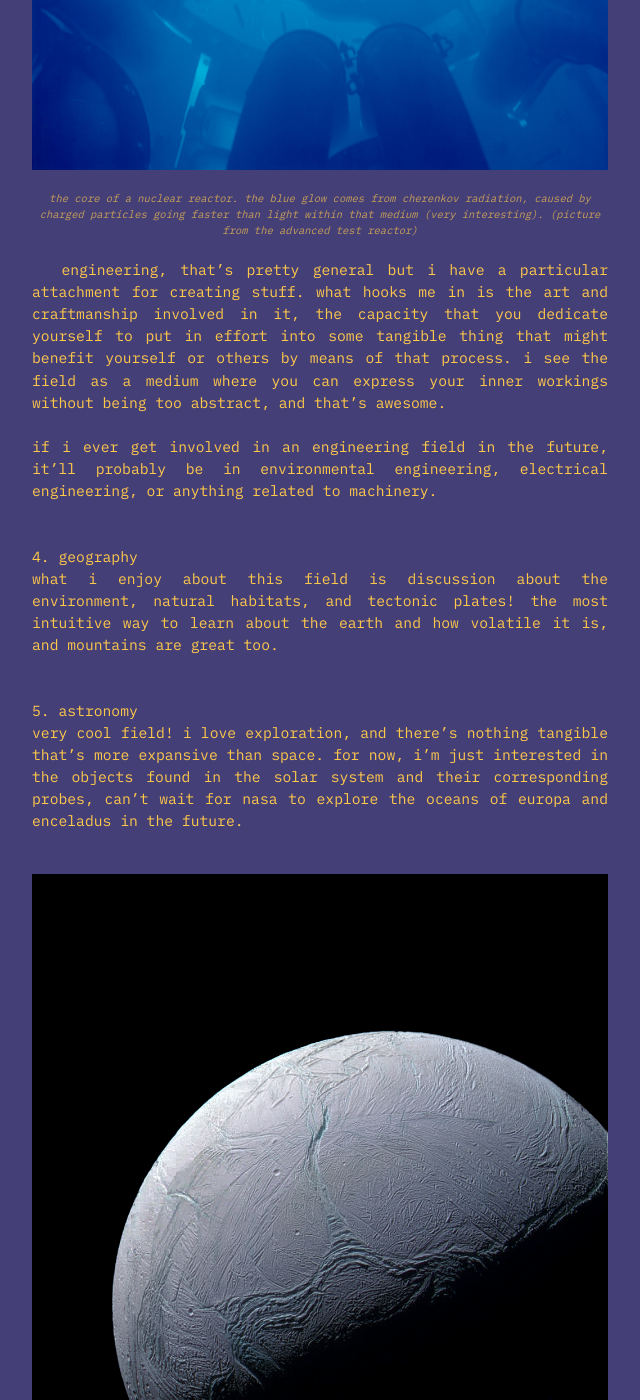
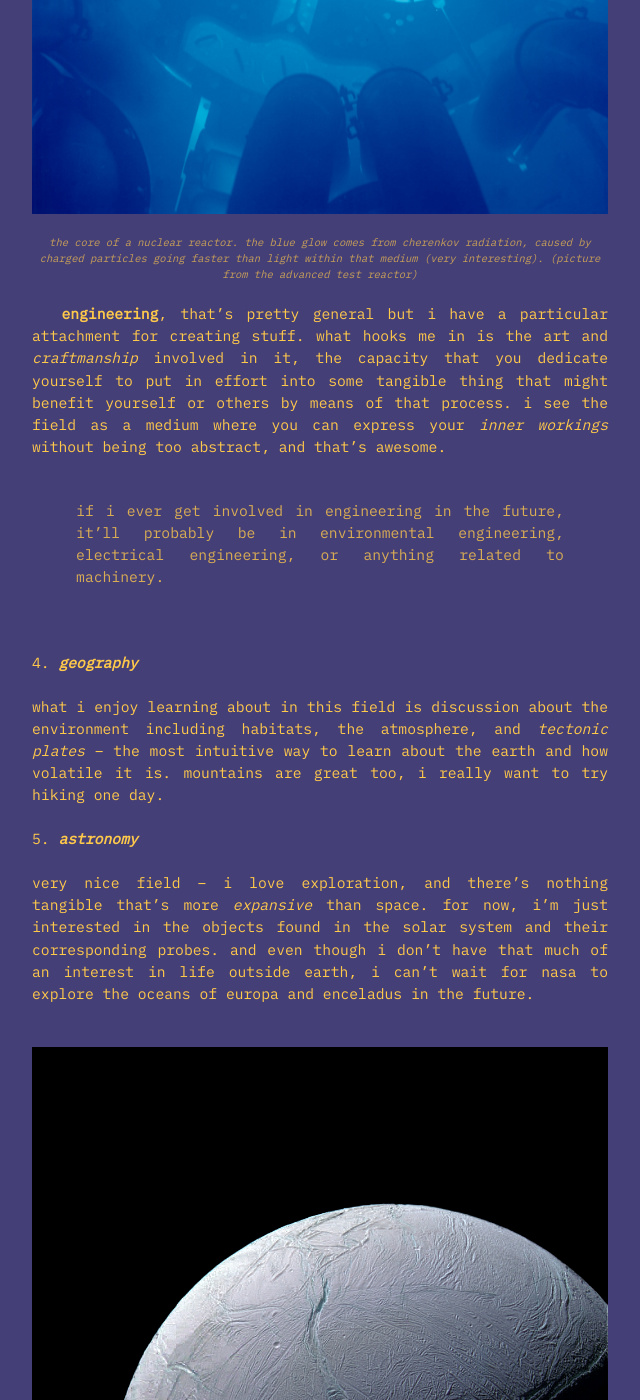
Before and after one commit to arzabz/arzabz.github.io, a Jekyll site: the page built from _posts/2024-04-28-experiences-with-the-sciences.md, in a window 1280 px wide and 1400 px high, scrolled down 2552 px. Shown: the whole window, without its empty margins (320-960 px from the left). Built offline with Jekyll 4.4.1, drawn with Linux system fonts in a browser that asks for light colours; some of the changed text lies outside the part shown.

Commit message:
Update 2024-04-28-experiences-with-the-sciences.md

```diff
--- a/_posts/2024-04-28-experiences-with-the-sciences.md
+++ b/_posts/2024-04-28-experiences-with-the-sciences.md
@@ -6,61 +6,74 @@
 published: true
 ---
 
-science is an amazing thing to exist, it's probably the most natural way for an average man to understand the world. one of my first deliberate exploration into science was way back in 2020, when i learnt about dinosaurs through pbs eons, and then to fishes after learning about the dunkleosteus (the coolest kind of fish to ever exist).\
+
+**science** is an amazing thing that exist, it's probably the most natural way for an average man to understand the world. one of my first deliberate exploration into science was way back in 2020, when i learnt about dinosaurs through pbs eons, and then to fishes after learning about the *dunkleosteus* (awesome looking fish).\
 \
 since then i've taken more interest into many more fields, i'll talk about them in the order that i studied them for a while, just want to blurb out what part of those sciences that i really am interest in for future references.\
 \
-1\. biology.
+1\. ***biology***\
 \
-continuing off from the first paragraph, what really got me into the sciences were studying about fishes! from what i know there are bony fishes (osteoichtyes) which is then subdivided into lobe-finned fish (sarcopterygee, my favorites for just how rare they are now) and ray-finned fish (actinoperygee), and there are also cartilage-boned fishes (chondrichyes) or sharks!
+continuing off from the first paragraph, what really got me into the sciences were studying about **fishes**! -- from what i learned then there are bony fishes (*osteoichtyes*) which is then subdivided into lobe-finned fish (*sarcopterygee* -  my favorites for just how unique and rare they are) and ray-finned fish (*actinoperygee*), and there are also cartilage-boned fishes (*chondrichtyes*) or sharks!
 
 <figure>
-  <img alt="epic shot of a coelacanth" src="/assets/images/coelacanth.jpg" />
-  <figcaption>
-    a coelacanth, one of the surviving member of the lobe-finned fish group, an absolute behemoth. (photo by laurent ballesta)
-  </figcaption>
+
+<img  alt="epic shot of a coelacanth"  src="/assets/images/coelacanth.jpg"  />
+
+<figcaption>
+
+a coelacanth, one of the surviving member of the lobe-finned fish group, an absolute behemoth. (photo by laurent ballesta)
+
+</figcaption>
+
 </figure>
 
-if you somehow met me back then, it probably was through biocord where i would ramble on for hours about marine animals and questions about the origins of life, those times are dear to me.\
+if you somehow met me back then, it probably was through *biocord* where i would ramble on for hours about marine animals and questions about the origins of life, wish i could kept going but its not the best way to learn.\
 \
 nowadays, i still have interests in discoveries surround marine life even if i don't study it formally now. its something that i really can't avoid diving deep into because it's that important to me, i'll probably write something about it next time.\
 \
-\
-2\. chemistry
+2\. ***chemistry***\
 \
 i never actually had enough time to study this field alone, the few times that i do take interest in it is when it's involved in biological mechanisms or molecular physics discussions, a shame really.\
 \
-\
-3\. physics
-\
+3\. ***physics***\
+  \
 instead of going over the entire field, i just want to talk about the topics that i'm interested in: alternative energy, and engineering, still thinking of a third one.\
 \
-alternative energy really has the potential to thrive, i'm not just walking about windmills and solar panels, but nuclear reactors as well. there is barely any reason for us to continue using non-sustainable, harmful, and polluting energy resources when the technology is there to develop, it's just a very interesting and creative way to extract energy! and that's energy that would benefit an incredibly large amount of people.
+for **alternative energy**, it really has the potential to thrive. i'm not just walking about windmills and solar panels, but nuclear reactors as well. there is barely any reason for us to continue using non-sustainable, harmful, and polluting energy resources when the technology is there to develop, it's just a very *interesting* and *creative* way to extract energy! and that's energy that would benefit an incredibly large amount of people.
 
 <figure>
-  <img alt="bluey glowe of a nuclear reactor" src="/assets/images/cherenkov.jpg" />
-  <figcaption>
-    the core of a nuclear reactor. the blue glow comes from cherenkov radiation, caused by charged particles going faster than light within that medium (very interesting). (picture from the advanced test reactor)
-  </figcaption>
+
+<img  alt="bluey glowe of a nuclear reactor"  src="/assets/images/cherenkov.jpg"  />
+
+<figcaption>
+
+the core of a nuclear reactor. the blue glow comes from cherenkov radiation, caused by charged particles going faster than light within that medium (very interesting). (picture from the advanced test reactor)
+
+</figcaption>
+
 </figure>
 
-engineering, that's pretty general but i have a particular attachment for creating stuff. what hooks me in is the art and craftmanship involved in it, the capacity that you dedicate yourself to put in effort into some tangible thing that might benefit yourself or others by means of that process. i see the field as a medium where you can express your inner workings without being too abstract, and that's awesome.\
+**engineering**, that's pretty general but i have a particular attachment for creating stuff. what hooks me in is the art and *craftmanship* involved in it, the capacity that you dedicate yourself to put in effort into some tangible thing that might benefit yourself or others by means of that process. i see the field as a medium where you can express your *inner workings* without being too abstract, and that's awesome.
+
+>if i ever get involved in engineering in the future, it'll probably be in environmental engineering, electrical engineering, or anything related to machinery.
+
 \
-if i ever get involved in an engineering field in the future, it'll probably be in environmental engineering, electrical engineering, or anything related to machinery.\
+4\. ***geography***\
 \
+what i enjoy learning about in this field is discussion about the environment including habitats, the atmosphere, and *tectonic plates* -- the most intuitive way to learn about the earth and how volatile it is. mountains are great too, i really want to try hiking one day.\
 \
-4\. geography
+5\. ***astronomy***\
 \
-what i enjoy about this field is discussion about the environment, natural habitats, and tectonic plates! the most intuitive way to learn about the earth and how volatile it is, and mountains are great too.\
-\
-\
-5\. astronomy
-\
-very cool field! i love exploration, and there's nothing tangible that's more expansive than space. for now, i'm just interested in the objects found in the solar system and their corresponding probes, can't wait for nasa to explore the oceans of europa and enceladus in the future.
+very nice field -- i love exploration, and there's nothing tangible that's more *expansive* than space. for now, i'm just interested in the objects found in the solar system and their corresponding probes. and even though i don't have that much of an interest in life outside earth, i can't wait for nasa to explore the oceans of europa and enceladus in the future.
 
 <figure>
-  <img alt="enceladus moon" src="/assets/images/enceladus18366.png" />
-  <figcaption>
-    enceladus, one of the moons of saturn taken from the cassini probe, thought to be habitable because of the ocean beneath its icy crust. (PIA18366)
-  </figcaption>
+
+<img  alt="enceladus moon"  src="/assets/images/enceladus18366.png"  />
+
+<figcaption>
+
+enceladus, one of the moons of saturn taken from the cassini probe, thought to be habitable because of the ocean beneath its icy crust. (PIA18366)
+
+</figcaption>
+
 </figure>
```
